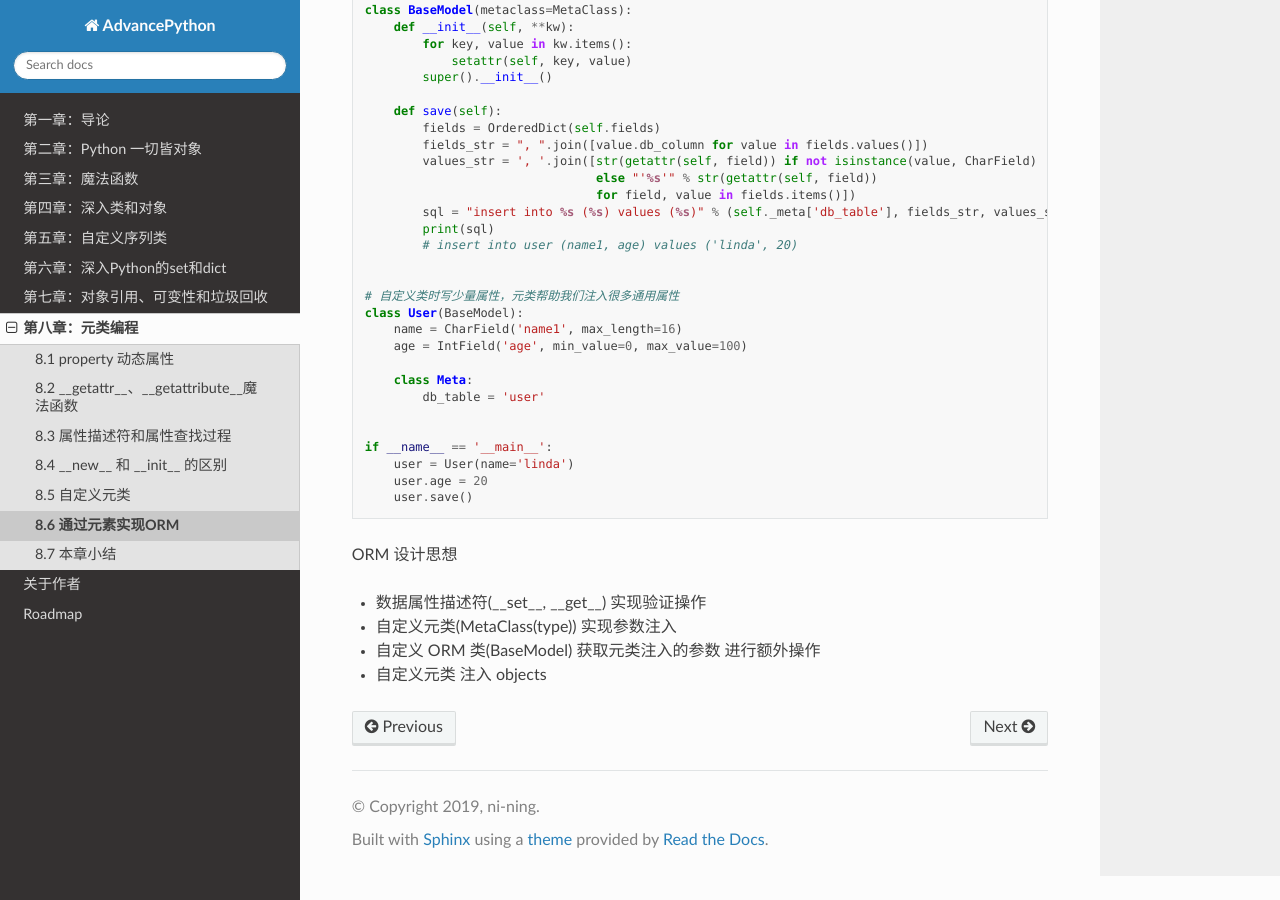
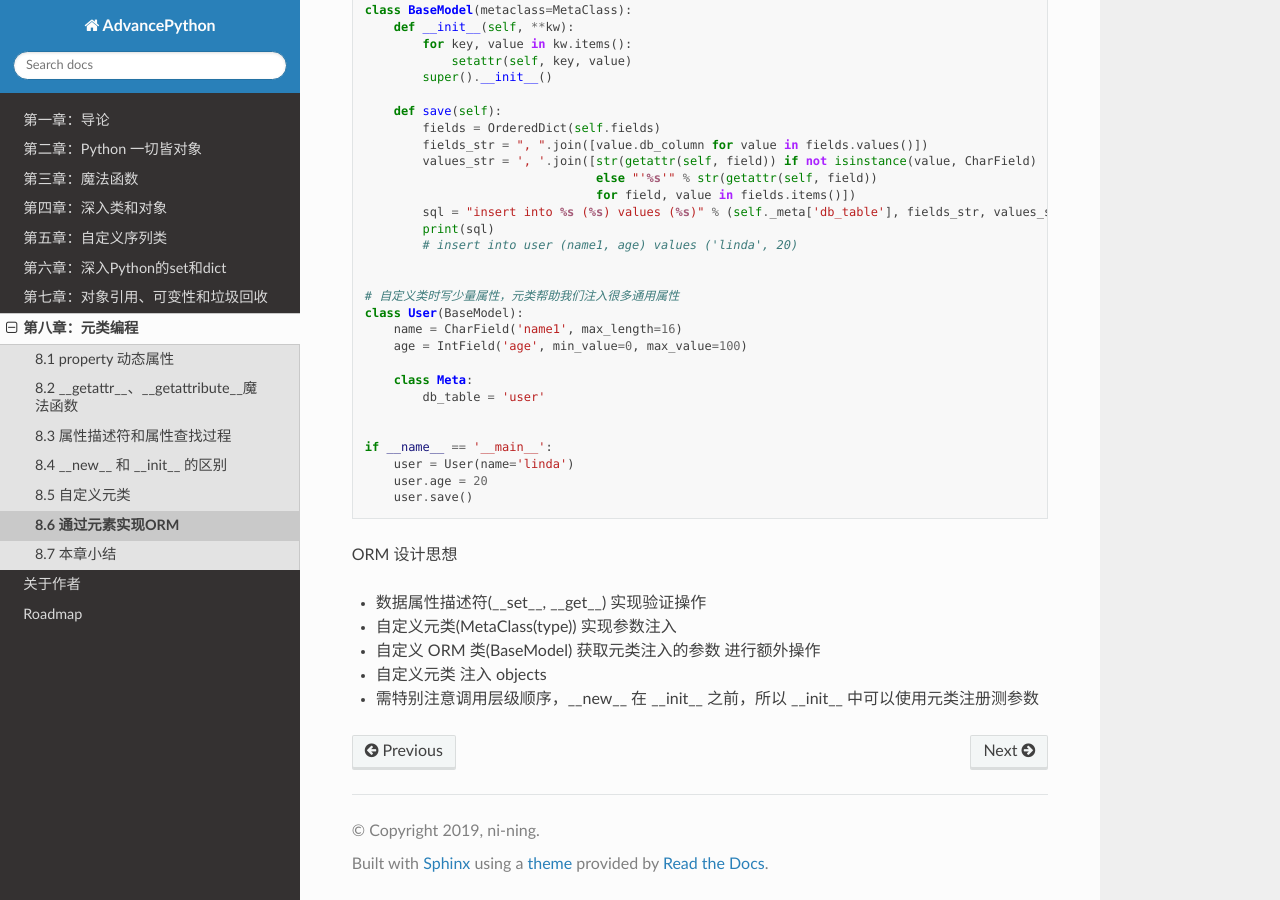
Before and after one commit to ni-ning/AdvancePython, a Sphinx documentation site: the page built from source/c08/p06_orm.rst, in a window 1280 px wide and 900 px high, scrolled down 1702 px. Built offline with Sphinx 7.4.7 and the Read the Docs theme 2.0.0, drawn with Linux system fonts in a browser that asks for light colours.

Commit message:
add content to orm

```diff
--- a/source/c08/p06_orm.rst
+++ b/source/c08/p06_orm.rst
@@ -132,3 +132,4 @@ ORM 设计思想
 - 自定义元类(MetaClass(type)) 实现参数注入
 - 自定义 ORM 类(BaseModel) 获取元类注入的参数 进行额外操作
 - 自定义元类 注入 objects
+- 需特别注意调用层级顺序，__new__ 在 __init__ 之前，所以 __init__ 中可以使用元类注册测参数
```
